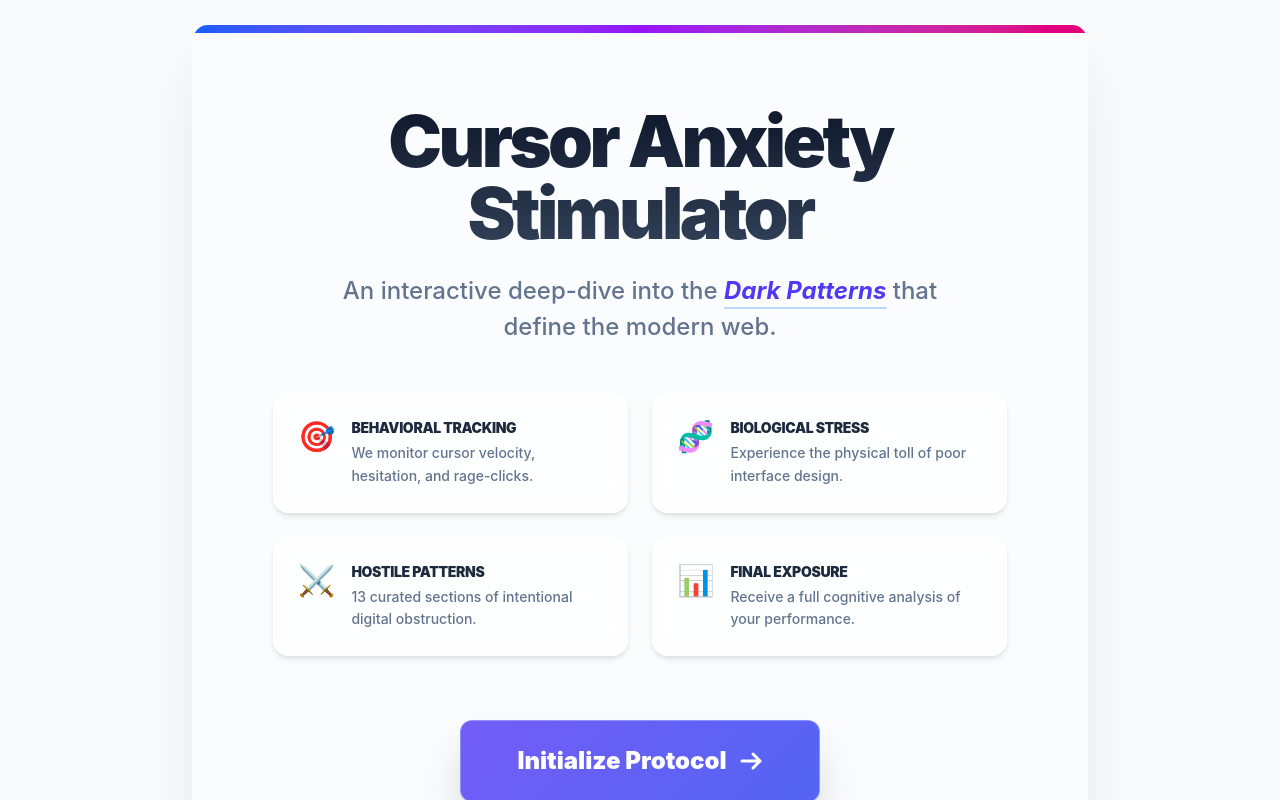
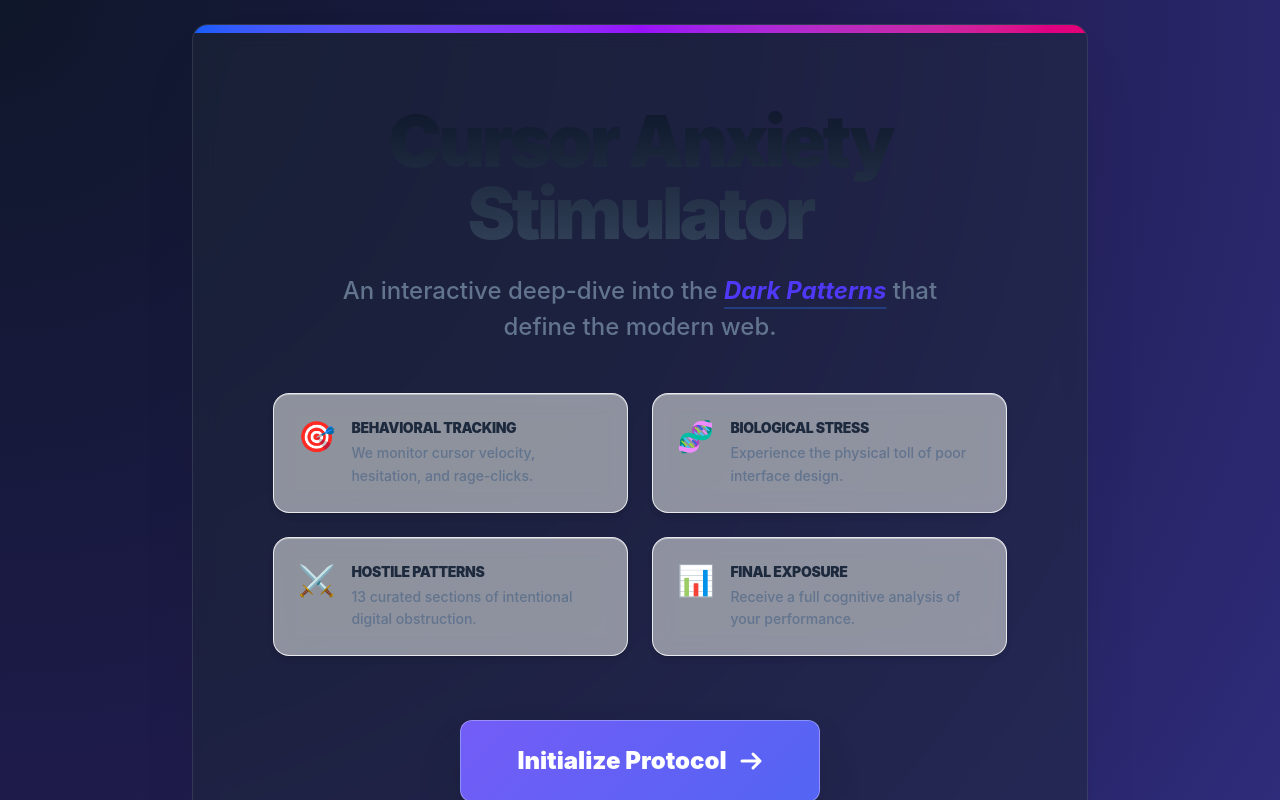
Before and after one commit to aishwaryanair440/Cursor-anxiety-simulator-webapp, a React (Vite) app: page / in a window 1280 px wide. Shown: the top 800 px of the page. Built offline with nearby package versions, Linux system fonts and the light colour scheme.

Commit message:
theme changed

```diff
--- a/src/app/App.tsx
+++ b/src/app/App.tsx
@@ -688,7 +688,7 @@ export default function App() {
   }, [currentSection]);
 
   return (
-    <div className="min-h-screen bg-[#f8fafc] text-slate-900 selection:bg-blue-500/20 px-3 py-2" style={{ fontFamily: '"Plus Jakarta Sans", "Inter", sans-serif' }}>
+    <div className="min-h-screen selection:bg-blue-500/20 px-3 py-2" style={{ fontFamily: '"Plus Jakarta Sans", "Inter", sans-serif', background: 'var(--background)', color: 'var(--foreground)' }}>
 
       {/* Global Progress Bar - Fixed at top */}
       {currentSection > 0 && currentSection < 14 && (
--- a/src/styles/theme.css
+++ b/src/styles/theme.css
@@ -2,67 +2,18 @@
 
 :root {
   --font-size: 16px;
-  /* Soft gradient background: Light Blue (#E0F2FE) to Light Purple (#F3E8FF) to Soft Pink (#FCE7F3) */
-  --background: radial-gradient(circle at top left, #E0F2FE, #F3E8FF, #FCE7F3);
-  --foreground: #1e293b; /* Slate 800 */
-
-  /* Glass card background: White with 60% opacity */
-  --card: rgba(255, 255, 255, 0.45);
-  --card-foreground: #334155; /* Slate 700 */
-
-  --popover: rgba(255, 255, 255, 0.75);
-  --popover-foreground: #334155;
-
-  /* Primary: Soft Blue/Purple Gradient for buttons */
-  --primary: #8b5cf6; /* Violet 500 */
-  --primary-foreground: #ffffff;
-
-  --secondary: rgba(255, 255, 255, 0.5);
-  --secondary-foreground: #475569;
-
-  --muted: rgba(241, 245, 249, 0.5);
-  --muted-foreground: #64748b;
-
-  --accent: rgba(255, 255, 255, 0.6);
-  --accent-foreground: #1e293b;
-
-  --destructive: #ef4444;
-  --destructive-foreground: #ffffff;
-
-  /* Subtle white borders for glass effect */
-  --border: rgba(255, 255, 255, 0.6);
-
-  --input: rgba(255, 255, 255, 0.3);
-  --input-background: rgba(255, 255, 255, 0.2);
-
-  --switch-background: #cbd5e1;
-
-  --font-weight-medium: 500;
-  --font-weight-normal: 400;
-
-  --ring: rgba(139, 92, 246, 0.5);
-
-  --radius: 1rem;
-
-  /* Charts - kept similar but softer */
-  --chart-1: #8b5cf6;
-  --chart-2: #ec4899;
-  --chart-3: #14b8a6;
-  --chart-4: #f59e0b;
-  --chart-5: #6366f1;
-}
-
-.dark {
-  /* Dark mode glassmorphism */
-  --background: radial-gradient(circle at top left, #1e1b4b, #312e81, #1e1b4b);
+  /* Dark mode glassmorphism - Deep purple/indigo gradient */
+  --background: radial-gradient(circle at top left, #0f172a, #1e1b4b, #312e81);
   --foreground: #f8fafc;
 
+  /* Glass card background: Dark with transparency */
   --card: rgba(30, 41, 59, 0.5);
   --card-foreground: #f8fafc;
 
   --popover: rgba(30, 41, 59, 0.8);
   --popover-foreground: #f8fafc;
 
+  /* Primary: Brighter purple for dark mode */
   --primary: #a78bfa;
   --primary-foreground: #ffffff;
 
@@ -78,10 +29,59 @@
   --destructive: #f87171;
   --destructive-foreground: #ffffff;
 
+  /* Subtle borders for dark glass effect */
   --border: rgba(255, 255, 255, 0.1);
+
   --input: rgba(0, 0, 0, 0.2);
+  --input-background: rgba(0, 0, 0, 0.3);
+
+  --switch-background: #475569;
+
+  --font-weight-medium: 500;
+  --font-weight-normal: 400;
 
   --ring: rgba(167, 139, 250, 0.5);
+
+  --radius: 1rem;
+
+  /* Charts - brighter for dark mode */
+  --chart-1: #a78bfa;
+  --chart-2: #f472b6;
+  --chart-3: #2dd4bf;
+  --chart-4: #fbbf24;
+  --chart-5: #818cf8;
+}
+
+.dark {
+  /* Light mode (kept for potential toggle) */
+  --background: radial-gradient(circle at top left, #E0F2FE, #F3E8FF, #FCE7F3);
+  --foreground: #1e293b;
+
+  --card: rgba(255, 255, 255, 0.45);
+  --card-foreground: #334155;
+
+  --popover: rgba(255, 255, 255, 0.75);
+  --popover-foreground: #334155;
+
+  --primary: #8b5cf6;
+  --primary-foreground: #ffffff;
+
+  --secondary: rgba(255, 255, 255, 0.5);
+  --secondary-foreground: #475569;
+
+  --muted: rgba(241, 245, 249, 0.5);
+  --muted-foreground: #64748b;
+
+  --accent: rgba(255, 255, 255, 0.6);
+  --accent-foreground: #1e293b;
+
+  --destructive: #ef4444;
+  --destructive-foreground: #ffffff;
+
+  --border: rgba(255, 255, 255, 0.6);
+  --input: rgba(255, 255, 255, 0.3);
+
+  --ring: rgba(139, 92, 246, 0.5);
 }
 
 @theme inline {
@@ -135,8 +135,9 @@
     -webkit-backdrop-filter: blur(12px);
     border: 1px solid var(--border);
     box-shadow: 0 4px 6px -1px rgba(0, 0, 0, 0.1),
-                0 2px 4px -1px rgba(0, 0, 0, 0.06),
-                inset 0 1px 0 rgba(255, 255, 255, 0.4); /* Highlighting top edge */
+      0 2px 4px -1px rgba(0, 0, 0, 0.06),
+      inset 0 1px 0 rgba(255, 255, 255, 0.4);
+    /* Highlighting top edge */
     border-radius: var(--radius);
   }
 
@@ -146,7 +147,7 @@
     border: 1px solid rgba(255, 255, 255, 0.3);
     color: white;
     box-shadow: 0 4px 6px rgba(139, 92, 246, 0.25),
-                inset 0 1px 0 rgba(255, 255, 255, 0.3);
+      inset 0 1px 0 rgba(255, 255, 255, 0.3);
     border-radius: calc(var(--radius) - 4px);
     transition: all 0.2s ease;
   }
@@ -154,7 +155,7 @@
   .glass-button:hover {
     transform: translateY(-1px);
     box-shadow: 0 6px 12px rgba(139, 92, 246, 0.3),
-                inset 0 1px 0 rgba(255, 255, 255, 0.4);
+      inset 0 1px 0 rgba(255, 255, 255, 0.4);
     filter: brightness(1.1);
   }
 
```
